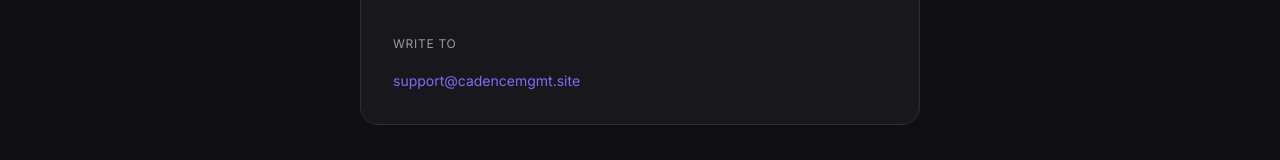
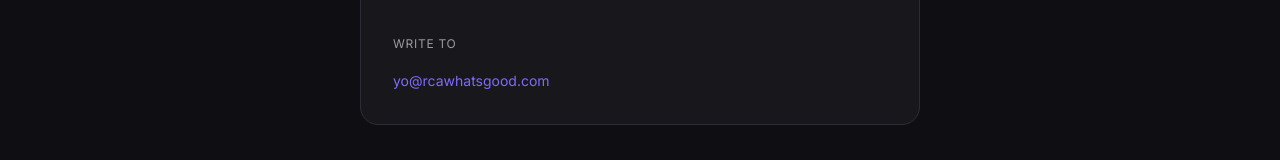
Before and after one commit to acknowledgements-sfc/cadence-front-door, a React (Vite) app: page /contact in a window 1280 px wide. Shown: the part 255-415 px from the top of the page. Built offline with nearby package versions, Linux system fonts and the light colour scheme.

Commit message:
Point contact support at reachable inbox until domain mail exists.
cadencemgmt.site is outbound-only via Resend; yo@rcawhatsgood.com receives support and removal requests.

```diff
--- a/src/components/ContactPage.tsx
+++ b/src/components/ContactPage.tsx
@@ -8,7 +8,7 @@ export function ContactPage() {
       <p className="aux-page__intro">{c.intro}</p>
       <p className="aux-page__body">{c.body}</p>
       <p className="aux-page__label">{c.emailLabel}</p>
-      {/* STRATEGIST-FLAG: confirm support@cadencemgmt.site + Resend inbox routing. */}
+      {/* Contact email points at a reachable inbox; cadencemgmt.site is outbound-only via Resend. */}
       <a className="aux-page__email" href={`mailto:${c.email}`}>
         {c.email}
       </a>
--- a/src/copy.ts
+++ b/src/copy.ts
@@ -81,8 +81,8 @@ export const AUX_COPY = {
     title: "Contact",
     intro:
       "Email is the support path for early access. There is no live chat and no promised response window beyond what a small team can manage.",
-    // STRATEGIST-FLAG: confirm address + Resend inbox routing.
-    email: "support@cadencemgmt.site",
+    // Reachable inbox until cadencemgmt.site has inbound mail (outbound Resend only today).
+    email: "yo@rcawhatsgood.com",
     emailLabel: "Write to",
     body: "Use this address for account questions, data removal requests, or anything the product cannot answer on its own.",
   },
@@ -145,7 +145,7 @@ export function copyGuardrailCheck(): string[] {
     errors.push('aux: Terms must echo "leave whenever"');
   }
 
-  if (!aux.includes("support@cadencemgmt.site")) {
+  if (!aux.includes(AUX_COPY.contact.email)) {
     errors.push("aux: Contact email missing");
   }
 
```
Also changed, not shown: 1 other file (tests, documents, lock files or other folders).
